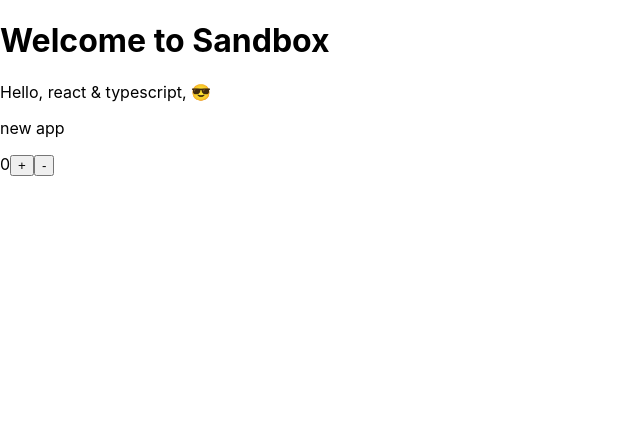
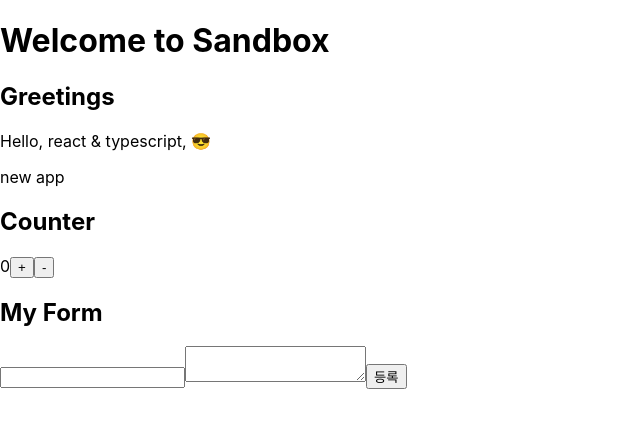
Before and after one commit to seungminRyu/react-sandbox, a React (Create React App) app: page / in a window 1280 px wide. Shown: the top 428 px of the page, without its empty margins (0-640 px from the left). Built offline with nearby package versions, Linux system fonts and the light colour scheme; the HTML template or start-up script is replaced by a standard one.

Commit message:
Add: MyForm 만들기, 인풋 상태 관리

```diff
--- a/src/App.tsx
+++ b/src/App.tsx
@@ -1,17 +1,26 @@
 import React from "react";
 import Greetings from './Greetings';
 import Counter from './Counter';
+import MyForm from './MyForm';
 
 function App() {
   const onClick = (name: string) => console.log(`${name} says hello`);
+
+  const onSubmit = (form: { name: string; description: string }) => {
+    console.log(form);
+  }
 
   return (
     <div className="App">
       <header className="App-header">
         <h1>Welcome to Sandbox</h1>
       </header>
+      <h2>Greetings</h2>
       <Greetings name="react & typescript" mark="😎" optional="new app" onClick={onClick} />
+      <h2>Counter</h2>
       <Counter/>
+      <h2>My Form</h2>
+      <MyForm onSubmit={onSubmit} />
     </div>
   );
 }
--- /dev/null
+++ b/src/MyForm.tsx
@@ -0,0 +1,44 @@
+import React, { useState } from "react";
+
+type MyFormProps = {
+  onSubmit: (form: { name: string; description: string }) => void;
+}
+
+function MyForm({ onSubmit }: MyFormProps) {
+  const [form, setForm] = useState({
+    name: '',
+    description: ''
+  });
+
+  const { name, description } = form;
+
+  // 이벤트의 타입도 지정 해야한다.
+  const onChange = (e:
+    React.ChangeEvent<HTMLInputElement> |
+    React.ChangeEvent<HTMLTextAreaElement>) => {
+    const { name, value } = e.target;
+    setForm({
+      ...form,
+      [name]: value,
+    });
+  };
+
+  const handleSubmit = (e: React.FormEvent<HTMLFormElement>) => {
+    e.preventDefault();
+    onSubmit(form);
+    setForm({
+      name: '',
+      description: ''
+    });
+  };
+
+  return (
+    <form onSubmit={handleSubmit}>
+      <input name="name" value={name} onChange={onChange} />
+      <textarea name="description" value={description} onChange={onChange} />
+      <button type="submit">등록</button>
+    </form>
+  );
+}
+
+export default MyForm;
```
